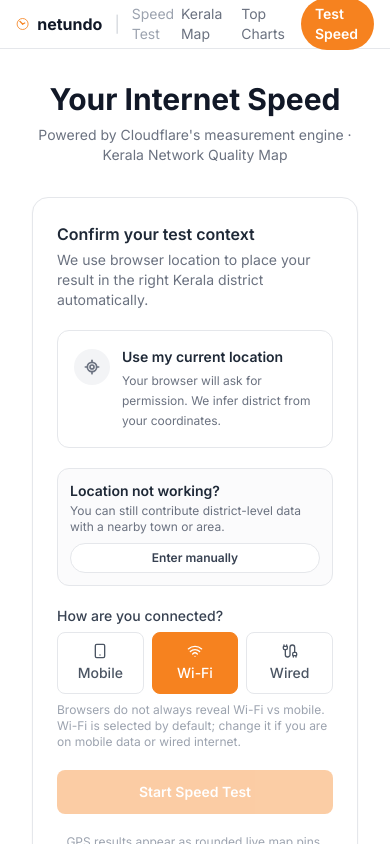
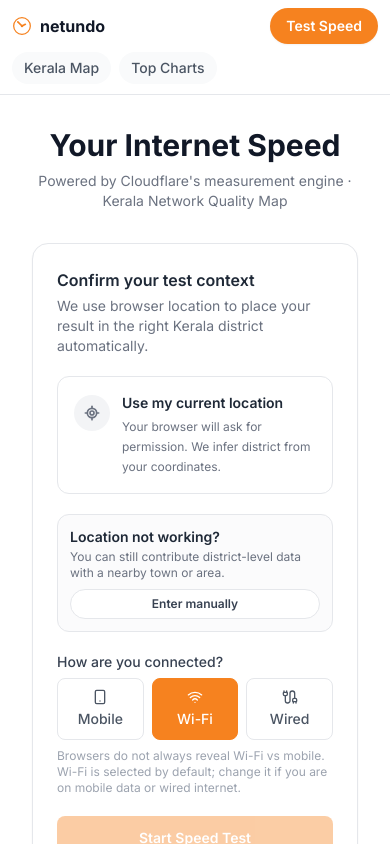
Before and after one commit to ashikjoy21/netundo, a Next.js app in the folder apps/web/: page /test in a window 390 px wide. Shown: the top 844 px of the page. Built offline with nearby package versions, Linux system fonts and the light colour scheme.

Commit message:
Optimize header navigation for mobile.
Use a compact two-row mobile header so the brand, map, charts, and speed test actions remain readable on narrow screens.

```diff
--- a/apps/web/src/app/layout.tsx
+++ b/apps/web/src/app/layout.tsx
@@ -33,24 +33,27 @@ export default function RootLayout({ children }: { children: React.ReactNode })
 
 function Header() {
   return (
-    <header className="border-b border-gray-200 bg-white sticky top-0 z-30">
-      <div className="max-w-5xl mx-auto px-4 h-12 flex items-center justify-between">
-        <div className="flex items-center gap-2">
+    <header className="sticky top-0 z-30 border-b border-gray-200 bg-white/95 backdrop-blur">
+      <div className="mx-auto flex max-w-5xl flex-col gap-2 px-3 py-2 sm:h-12 sm:flex-row sm:items-center sm:justify-between sm:gap-4 sm:px-4 sm:py-0">
+        <div className="flex min-w-0 items-center justify-between gap-3">
+          <a href="/" className="flex min-w-0 items-center gap-2">
           {/* Speedtest icon */}
-          <svg width="20" height="20" viewBox="0 0 24 24" fill="none" className="text-cf-orange">
+          <svg width="20" height="20" viewBox="0 0 24 24" fill="none" className="shrink-0 text-cf-orange">
             <path d="M12 2a10 10 0 110 20A10 10 0 0112 2z" stroke="currentColor" strokeWidth="1.5" />
             <path d="M12 12L7 7" stroke="currentColor" strokeWidth="2" strokeLinecap="round" />
             <path d="M12 12l4-2" stroke="currentColor" strokeWidth="2" strokeLinecap="round" />
             <circle cx="12" cy="12" r="1.5" fill="currentColor" />
           </svg>
-          <a href="/" className="font-bold text-gray-900 text-base">netundo</a>
-          <span className="text-gray-300 mx-1">|</span>
-          <span className="text-sm text-gray-400">Speed Test</span>
+            <span className="truncate text-base font-bold text-gray-900">netundo</span>
+          </a>
+          <a href="/test" className="shrink-0 rounded-full bg-cf-orange px-4 py-2 text-sm font-semibold text-white shadow-sm transition-colors hover:bg-cf-orange-dark sm:hidden">
+            Test Speed
+          </a>
         </div>
-        <nav className="flex items-center gap-4">
-          <a href="/kerala" className="text-sm text-gray-500 hover:text-gray-800 transition-colors">Kerala Map</a>
-          <a href="/charts" className="text-sm text-gray-500 hover:text-gray-800 transition-colors">Top Charts</a>
-          <a href="/test" className="rounded-full bg-cf-orange px-3.5 py-1.5 text-sm font-semibold text-white transition-colors hover:bg-cf-orange-dark">
+        <nav className="flex items-center gap-2 overflow-x-auto pb-0.5 text-sm sm:gap-4 sm:overflow-visible sm:pb-0">
+          <a href="/kerala" className="whitespace-nowrap rounded-full bg-gray-50 px-3 py-1.5 font-medium text-gray-600 transition-colors hover:bg-gray-100 hover:text-gray-900 sm:bg-transparent sm:px-0 sm:py-0">Kerala Map</a>
+          <a href="/charts" className="whitespace-nowrap rounded-full bg-gray-50 px-3 py-1.5 font-medium text-gray-600 transition-colors hover:bg-gray-100 hover:text-gray-900 sm:bg-transparent sm:px-0 sm:py-0">Top Charts</a>
+          <a href="/test" className="hidden rounded-full bg-cf-orange px-3.5 py-1.5 text-sm font-semibold text-white transition-colors hover:bg-cf-orange-dark sm:inline-flex">
             Test Speed
           </a>
         </nav>
```
